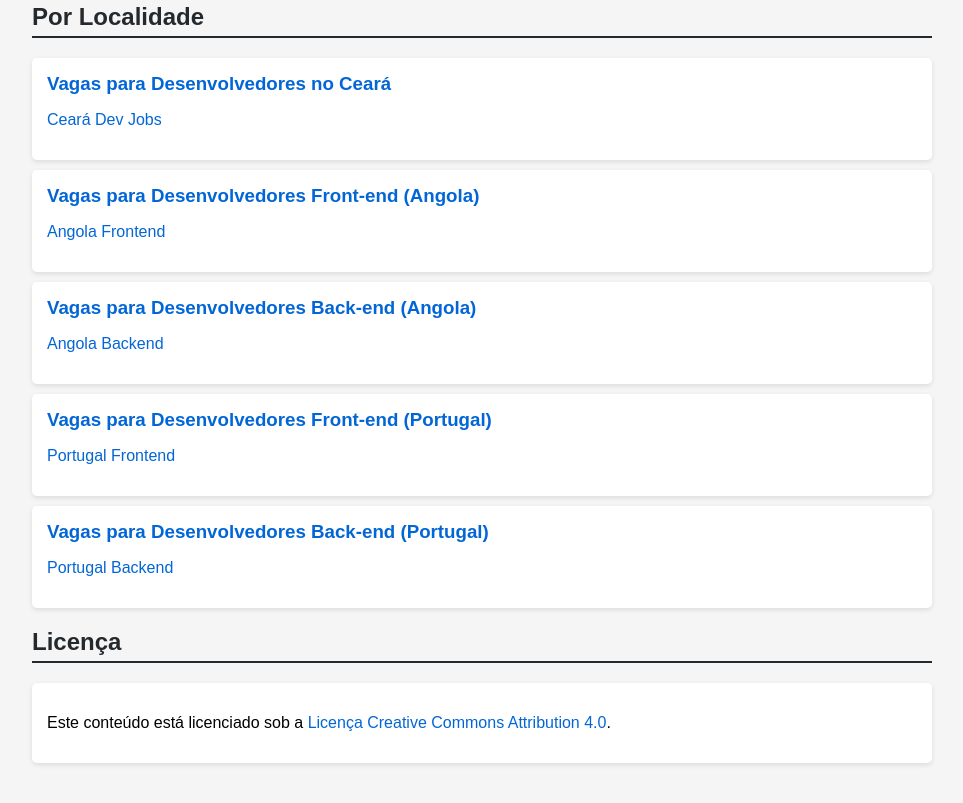
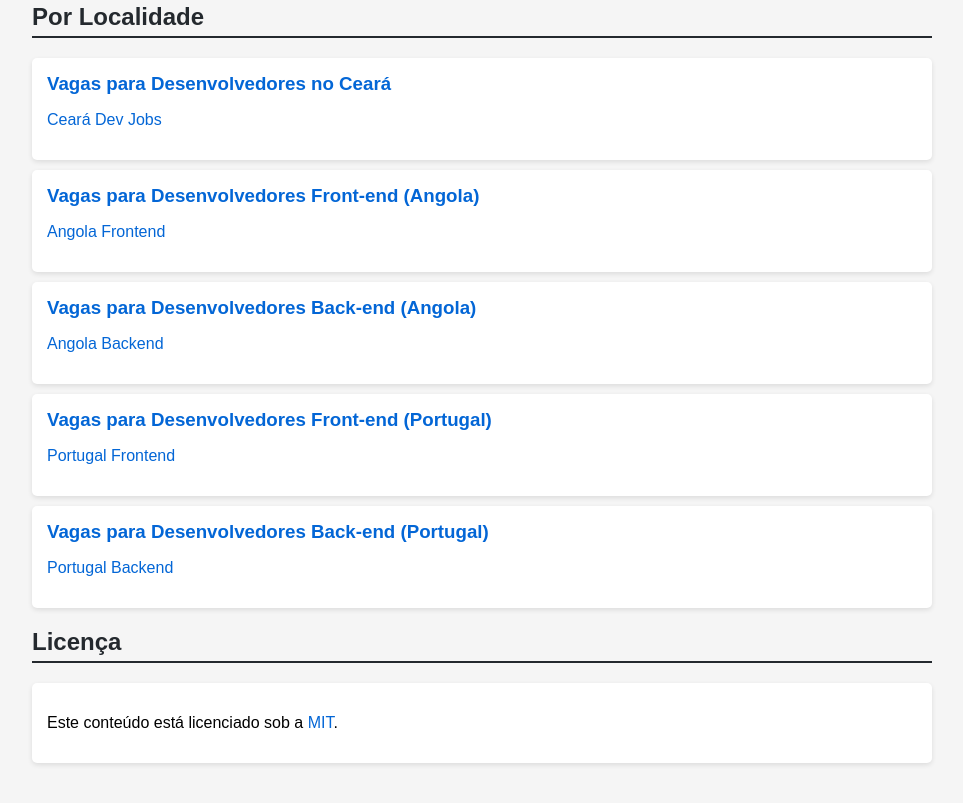
Before and after one commit to ViniciusBenetti/central-de-vagas, a plain HTML site: page index.html in a window 1280 px wide. Shown: the part 2337-3140 px from the top of the page, without its empty margins (158-1121 px from the left). Drawn offline with Linux system fonts and the light colour scheme.

Commit message:
Update index.html

```diff
--- a/index.html
+++ b/index.html
@@ -232,7 +232,7 @@
         <div class="section">
             <h2>Licença</h2>
             <div class="category">
-                <p>Este conteúdo está licenciado sob a <a href="https://creativecommons.org/licenses/by/4.0/" target="_blank">Licença Creative Commons Attribution 4.0</a>.</p>
+                <p>Este conteúdo está licenciado sob a <a href="https://opensource.org/license/mit" target="_blank">MIT</a>.</p>
             </div>
         </div>
     </div>
```
